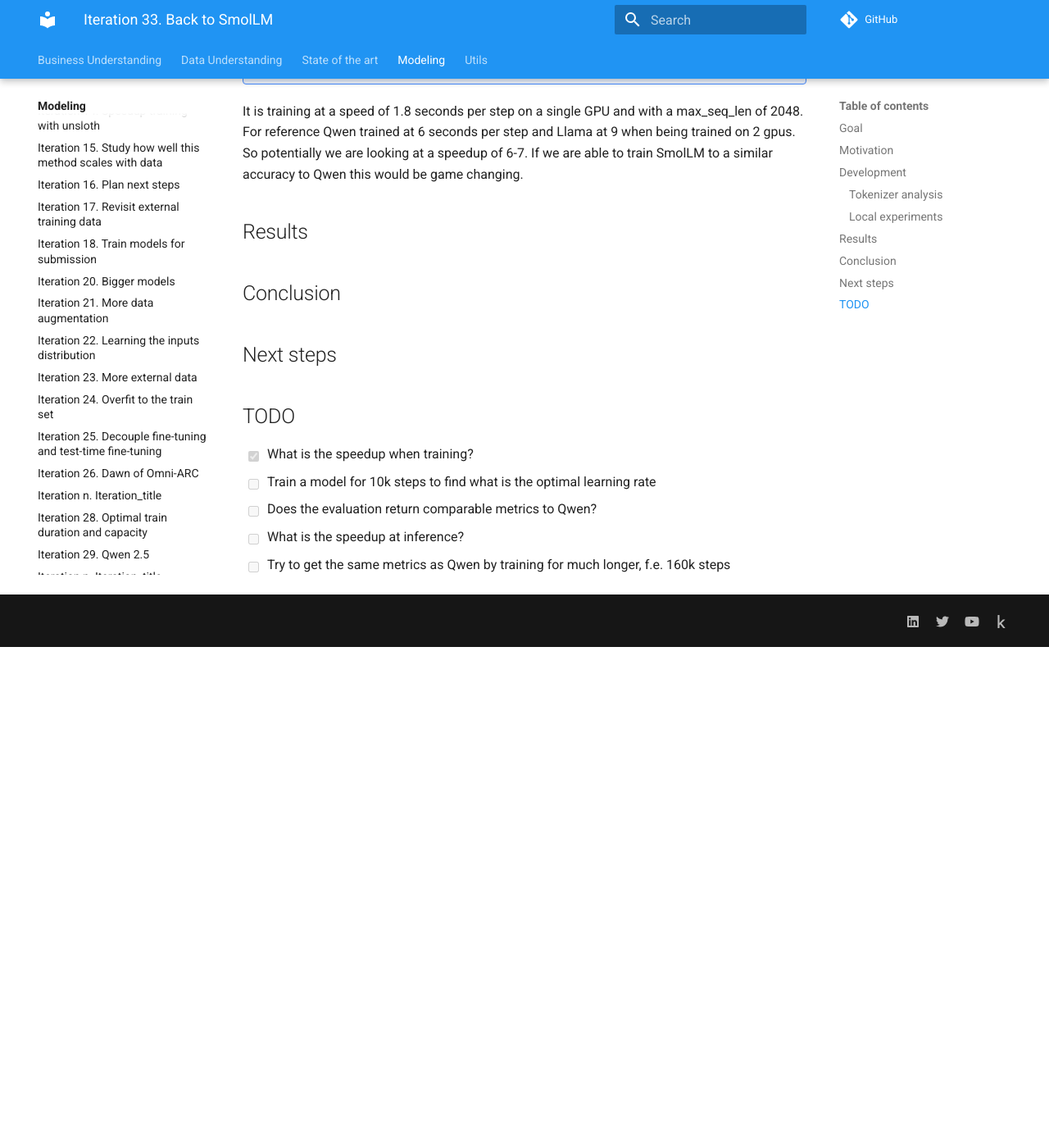
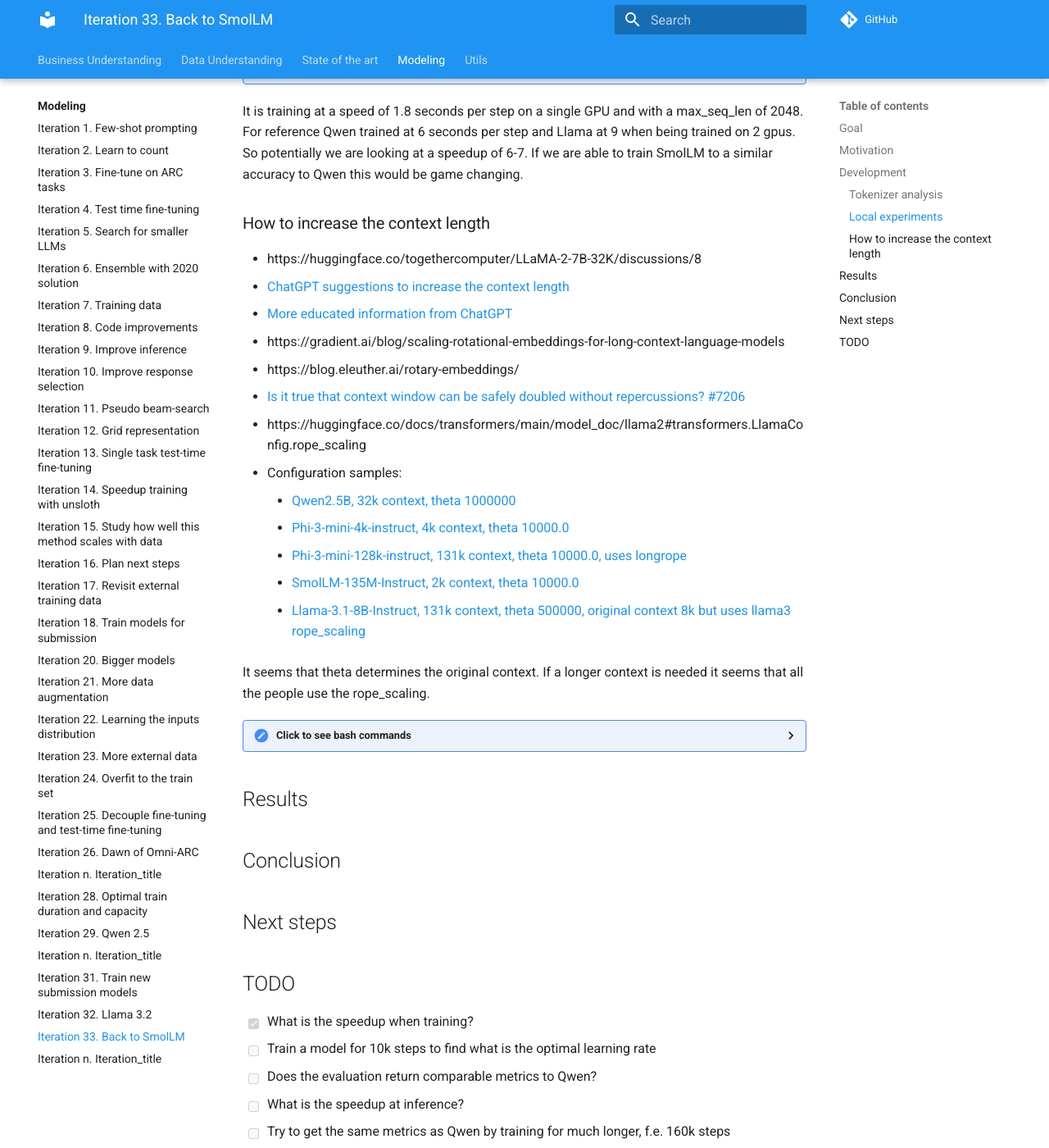
Before and after one commit to zhengjunyao-work/arc24, an MkDocs documentation site: the page built from docs/modeling/Iteration_33_back_to_smollm.md, in a window 1280 px wide and 1400 px high, scrolled down 961 px. Shown: the whole window at 82% size. Built offline with MkDocs 1.6.1 and Material for MkDocs 9.7.7, drawn with Linux system fonts in a browser that asks for light colours; comment, search, counter and statistics services are not loaded; before the commit the page ends 1750 px from its top, so only the background shows below that.

Commit message:
experiments with rope_scaling

````diff
--- a/docs/modeling/Iteration_33_back_to_smollm.md
+++ b/docs/modeling/Iteration_33_back_to_smollm.md
@@ -127,6 +127,142 @@
 So potentially we are looking at a speedup of 6-7. If we are able to train SmolLM to a similar accuracy
 to Qwen this would be game changing.
 
+### How to increase the context length
+
+- https://huggingface.co/togethercomputer/LLaMA-2-7B-32K/discussions/8
+- [ChatGPT suggestions to increase the context length](https://chatgpt.com/share/66f7d739-2f2c-8012-bcff-be2ec4c14da7)
+- [More educated information from ChatGPT](https://chatgpt.com/share/66f7df6a-555c-8012-ac1b-b643a3627937)
+- https://gradient.ai/blog/scaling-rotational-embeddings-for-long-context-language-models
+- https://blog.eleuther.ai/rotary-embeddings/
+- [Is it true that context window can be safely doubled without repercussions? #7206](https://github.com/ggerganov/llama.cpp/discussions/7206)
+- https://huggingface.co/docs/transformers/main/model_doc/llama2#transformers.LlamaConfig.rope_scaling
+- Configuration samples:
+  - [Qwen2.5B, 32k context, theta 1000000](https://huggingface.co/Qwen/Qwen2.5-0.5B/blob/main/config.json#L19)
+  - [Phi-3-mini-4k-instruct, 4k context, theta 10000.0](https://huggingface.co/microsoft/Phi-3-mini-4k-instruct/blob/main/config.json)
+  - [Phi-3-mini-128k-instruct, 131k context, theta 10000.0, uses longrope](https://huggingface.co/microsoft/Phi-3-mini-128k-instruct/blob/main/config.json)
+  - [SmolLM-135M-Instruct, 2k context, theta 10000.0](https://huggingface.co/HuggingFaceTB/SmolLM-135M-Instruct/blob/main/config.json)
+  - [Llama-3.1-8B-Instruct, 131k context, theta 500000, original context 8k but uses llama3 rope_scaling](https://huggingface.co/meta-llama/Llama-3.1-8B-Instruct/blob/main/config.json)
+
+It seems that theta determines the original context. If a longer context is needed it seems that all the people
+use the rope_scaling.
+
+<details>
+  <summary>Click to see bash commands</summary>
+
+```bash
+# train on a single gpu, 338s, this uses ~21GB of VRAM, 3.3 seconds per iteration
+export CUDA_VISIBLE_DEVICES=0
+python fine-tuning.py \
+--model_path /home/gbarbadillo/data/SmolLM-135M-Instruct \
+--n_gpus 1 \
+--no-use_lora \
+--train_datasets /mnt/hdd0/Kaggle/arc24/data/new_partitions/train_rs7.json output-from-examples-v1 \
+--val_dataset /mnt/hdd0/Kaggle/arc24/data/new_partitions/val_rs7.json output-from-examples-v1 \
+--grid_encoder "GridShapeEncoder(RowNumberEncoder(MinimalGridEncoder()))" \
+--output_dir /mnt/hdd0/Kaggle/arc24/models/20240928_debug_SmolLM_context_window/01_baseline-full-fine-tuning \
+--max_seq_len 10240 \
+--device_map None \
+--max_steps 100 \
+--logging_steps 10 \
+--batch_size 16 \
+--verbose \
+--learning_rate 4e-4
+
+export CUDA_VISIBLE_DEVICES=0
+python fine-tuning.py \
+--model_path /home/gbarbadillo/data/SmolLM-135M-Instruct \
+--n_gpus 1 \
+--no-use_lora \
+--train_datasets /mnt/hdd0/Kaggle/arc24/data/new_partitions/train_rs7.json output-from-examples-v1 \
+--val_dataset /mnt/hdd0/Kaggle/arc24/data/new_partitions/val_rs7.json output-from-examples-v1 \
+--grid_encoder "GridShapeEncoder(RowNumberEncoder(MinimalGridEncoder()))" \
+--output_dir /mnt/hdd0/Kaggle/arc24/models/20240928_debug_SmolLM_context_window/02_change-model-config \
+--max_seq_len 10240 \
+--device_map None \
+--max_steps 100 \
+--logging_steps 10 \
+--batch_size 16 \
+--verbose \
+--learning_rate 4e-4
+
+export CUDA_VISIBLE_DEVICES=0
+python fine-tuning.py \
+--model_path /home/gbarbadillo/data/SmolLM-135M-Instruct \
+--n_gpus 1 \
+--no-use_lora \
+--train_datasets /mnt/hdd0/Kaggle/arc24/data/new_partitions/train_rs7.json output-from-examples-v1 \
+--val_dataset /mnt/hdd0/Kaggle/arc24/data/new_partitions/val_rs7.json output-from-examples-v1 \
+--grid_encoder "GridShapeEncoder(RowNumberEncoder(MinimalGridEncoder()))" \
+--output_dir /mnt/hdd0/Kaggle/arc24/models/20240928_debug_SmolLM_context_window/03_change-model-config-longer \
+--max_seq_len 10240 \
+--device_map None \
+--max_steps 1000 \
+--warmup_ratio 1e-1 \
+--logging_steps 10 \
+--batch_size 16 \
+--verbose \
+--random_seed 7 \
+--learning_rate 4e-4
+
+export CUDA_VISIBLE_DEVICES=1
+python fine-tuning.py \
+--model_path /home/gbarbadillo/data/SmolLM-135M-Instruct \
+--n_gpus 1 \
+--no-use_lora \
+--train_datasets /mnt/hdd0/Kaggle/arc24/data/new_partitions/train_rs7.json output-from-examples-v1 \
+--val_dataset /mnt/hdd0/Kaggle/arc24/data/new_partitions/val_rs7.json output-from-examples-v1 \
+--grid_encoder "GridShapeEncoder(RowNumberEncoder(MinimalGridEncoder()))" \
+--output_dir /mnt/hdd0/Kaggle/arc24/models/20240928_debug_SmolLM_context_window/04_longer-baseline \
+--max_seq_len 10240 \
+--device_map None \
+--max_steps 1000 \
+--warmup_ratio 1e-1 \
+--logging_steps 10 \
+--batch_size 16 \
+--verbose \
+--random_seed 7 \
+--learning_rate 4e-4
+
+export CUDA_VISIBLE_DEVICES=0
+python fine-tuning.py \
+--model_path /home/gbarbadillo/data/SmolLM-135M-Instruct \
+--n_gpus 1 \
+--no-use_lora \
+--train_datasets /mnt/hdd0/Kaggle/arc24/data/new_partitions/train_rs7.json output-from-examples-v1 \
+--val_dataset /mnt/hdd0/Kaggle/arc24/data/new_partitions/val_rs7.json output-from-examples-v1 \
+--grid_encoder "GridShapeEncoder(RowNumberEncoder(MinimalGridEncoder()))" \
+--output_dir /mnt/hdd0/Kaggle/arc24/models/20240928_debug_SmolLM_context_window/05_rope-scaling-02 \
+--max_seq_len 10240 \
+--device_map None \
+--max_steps 1000 \
+--warmup_ratio 1e-1 \
+--logging_steps 10 \
+--batch_size 16 \
+--verbose \
+--random_seed 7 \
+--learning_rate 4e-4
+
+python fine-tuning.py \
+--model_path /home/gbarbadillo/data/SmolLM-135M-Instruct \
+--n_gpus 1 \
+--no-use_lora \
+--train_datasets /mnt/hdd0/Kaggle/arc24/data/new_partitions/train_rs7.json output-from-examples-v1 \
+--val_dataset /mnt/hdd0/Kaggle/arc24/data/new_partitions/val_rs7.json output-from-examples-v1 \
+--grid_encoder "GridShapeEncoder(RowNumberEncoder(MinimalGridEncoder()))" \
+--output_dir /mnt/hdd0/Kaggle/arc24/models/20240928_debug_SmolLM_context_window/07_linear-rope-scaling-2-update-tokenizer \
+--max_seq_len 10240 \
+--device_map None \
+--max_steps 1000 \
+--warmup_ratio 1e-1 \
+--logging_steps 10 \
+--batch_size 16 \
+--verbose \
+--random_seed 7 \
+--learning_rate 4e-4
+```
+
+</details>
+
 ## Results
 
 ## Conclusion
````
Also changed, not shown: 1 other file.
